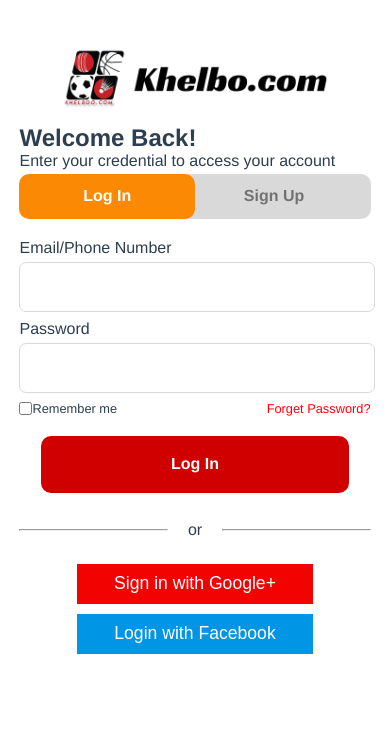
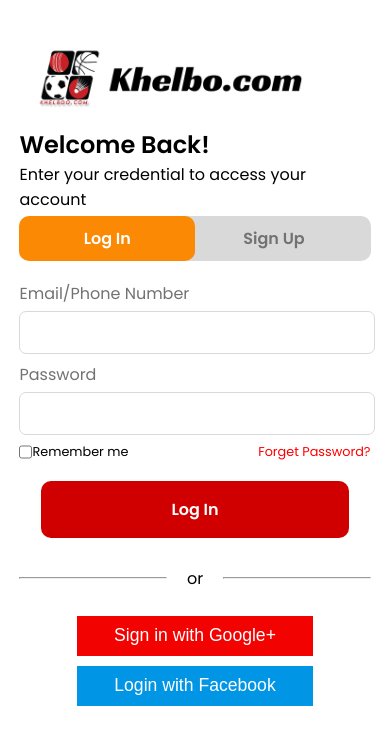
Before and after one commit to faysaltaysir/khelboo-credentials, a Vue app: page /khelboo-credentials/login in a window 390 px wide. Shown: the top 744 px of the page. Built offline with nearby package versions, Linux system fonts and the light colour scheme.

Commit message:
Final touches

```diff
--- a/index.html
+++ b/index.html
@@ -4,6 +4,9 @@
     <meta charset="UTF-8">
     <meta name="viewport" content="width=device-width, initial-scale=1.0">
     <title>Vite App</title>
+    <link rel="preconnect" href="https://fonts.googleapis.com">
+    <link rel="preconnect" href="https://fonts.gstatic.com" crossorigin>
+    <link href="https://fonts.googleapis.com/css2?family=Noto+Sans+Bengali:wght@100..900&family=Poppins:ital,wght@0,100;0,200;0,300;0,400;0,500;0,600;0,700;0,800;0,900;1,100;1,200;1,300;1,400;1,500;1,600;1,700;1,800;1,900&display=swap" rel="stylesheet">
     <link rel="stylesheet" href="./src/assets/styles.css">
   </head>
   <body>
--- a/src/App.vue
+++ b/src/App.vue
@@ -1,10 +1,10 @@
 <template>
 
-  <div class="page-main-body">
+  <div class="page-main-body poppins-regular">
 
-    <router-view name="leftContent" class="view"></router-view>
+    <router-view name="leftContent" class="router-view"></router-view>
 
-    <div class="page-right">
+    <div class="input-credential-section">
 
       <head-button></head-button>
       <router-view name="subContent"></router-view>
@@ -12,52 +12,47 @@
 
     </div>
 
-    <router-view name="rightContent" class="view"></router-view>
+    <router-view name="rightContent" class="router-view"></router-view>
 
   </div>
 
-  <!-- <footer-view></footer-view> -->
 </template>
 
 <script>
-import FooterView from './components/FooterView.vue'
 import ImageView from './components/ImageView.vue';
 import HeadButton from './components/HeadButton.vue';
 import InputSignup from './components/InputSignup.vue';
-import ExtraView from './components/Extra.vue'
+import ExtraView from './components/ExtraSection.vue'
 export default {
   name: 'App',
   components: {
-     FooterView, ImageView, HeadButton, InputSignup, ExtraView
+    ImageView, HeadButton, InputSignup, ExtraView
   }
 }
 </script>
 
-<style>
+<style scoped>
 
-.active{
-  background-color: #FB8904;
-  color: #FFF;
-  z-index: 3;
-}
-.active:hover{
-  background-color: #ffa33a;
-  /* opacity: .9; */
-}
-#app {
-  font-family: Avenir, Helvetica, Arial, sans-serif;
-  -webkit-font-smoothing: antialiased;
-  -moz-osx-font-smoothing: grayscale;
-  text-align: center;
-  color: #2c3e50;
+
+.page-main-body{
+    margin-top: 5vw;
+    padding-bottom: 5vw;
+    height: 100%;
+    align-items: center;
+    display: flex;
+    justify-content: space-around;
+    padding: 3vw;
 }
 
-* {
-  margin: 0px;
-  /* background-color: burlywood; */
+.input-credential-section{
+    width: 426px;
+    height: 820px;
+    padding: 2vw;
+    position: relative;
+
 }
 @media (max-width: 700px){
-    .view{
+  .router-view{
     display: none;
   }
   .page-main-body{
--- a/src/assets/styles.css
+++ b/src/assets/styles.css
@@ -1,158 +1,43 @@
-.button-signup{
-    display: flex;
-    align-items: center;
-    justify-content: center;
+/* Page main body styling */
+*{
+    margin: 0px;
 }
-.route{
-    width: 100%;
-}
-.para{
-    text-align: left;
-}
-.logo{
-    height: 5rem;
-}
-.welcome{
-    margin-top: 1px;
-    font-weight: 600;
-    font-size: 1.5rem;
-    text-align: left;
-}
-.google{
-    background-color:#f30202;
-    margin: 5px;
-}
-.facebook{
-    background-color: rgb(0, 149, 229);
-    margin: 5px;
-}
-.extra{
-    display: flex;
-    flex-direction: column;
-    align-items: center;
-    justify-content: center;
-}
-.btns-type2{
-    display: flex;
-    flex-direction: column;
-    width: 70%;
-    justify-content: center;
-}
-.btn-type2:hover{
-    transform: scale(1.1);
-}
-.btn-type2{
-    font-size: 1.1rem;
-    height: 40px;
-    color: white;
-    border: 0px;
-    transition: .3s;
-    cursor: pointer;
-}
-.orin{
-    display: inline;
-    padding: 20px;
-}
-hr{
-    width: 50%;
-}
-.or{
-    display: flex;
-    justify-content: center;
-    align-items: center;
-    width: 100%;
+
+.poppins-regular {
+    font-family: "Poppins", sans-serif;
+    font-weight: 400;
+    font-style: normal;
 }
 
 
 
-.btn{
+/****************************************/
+
+/* Signup-login buttons */
+
+.button-style{
     display: flex;
     justify-content: center;
     align-items: center;
     text-decoration: none;
     cursor: pointer;
-    /* margin-top: 1rem; */
     margin-bottom: 0.5rem;
     height: 45px;
     border-radius: 10px;
     border: 0px;
-    /* font-size: 1rem; */
     font-weight: 600;
     cursor: pointer;
     transition: .5s;
     color: #727272;
 }
-.btn:hover{
-    background-color: #525151;
-    color: #D9D9D9;
-}
 
-.btns{
-    /* background-color: #D10000; */
-    position: relative;
-    width: 100%;
-    height: 45px;
-    margin-top: 1vw;
-    margin-bottom: 20px;
-}
-.main-img{
-    width: 40vw;
-    height: 820px;
-    min-width: 350px;
-    /* margin: 3vw; */
-
-}
-.page-main-body{
-    margin-top: 5vw;
-    padding-bottom: 5vw;
-    /* width: 90%; */
-    height: 100%;
-    /* padding: 1vw; */
-    align-items: center;
-    display: flex;
-    justify-content: space-around;
-    /* background-color: #D10000; */
-    padding: 3vw;
-}
-
-.page-left{
-    /* flex: 2; */
-    min-width: 400px;
-    width: 640px;
-    height: 820px;
-    /* height: max-content; */
-    /* padding-left: 1vw; */
+.button-holding-box{
     display: flex;
     align-items: center;
     justify-content: center;
-    /* height: 80vh; */
-    /* background-color: aqua; */
-    /* margin: 0vw 2vw 0vw 2vw; */
-}
-.page-right{
-    /* margin: 0vw 10vw 0vw 4vw; */
-    /* flex: 1; */
-    width: 426px;
-    height: 820px;
-    /* height: 100%; */
-    /* min-width: 300px; */
-    /* border: 2px solid black; */
-    /* width: 50%; */
-    /* margin-left: 200px; */
-    padding: 2vw;
-    /* padding-right: 4vw; */
-    /* padding-left: 4vw; */
-    /* margin:0px 10px 0px 1vw ; */
-    /* background-color: blue; */
-    position: relative;
-
 }
 
-body{
-    /* margin: 0px; */
-}
-
-.signup2{
+.signup-login-main-button{
     width: 308px;
     height: 57px;
     margin-top: 20px;
@@ -161,47 +46,45 @@ body{
     transition: .3s;
     text-decoration: none;
 }
-.signup2:hover{
-    transform: scale(1.1);
+.signup-login-main-button:hover{
+    transform: scale(1.05);
     background-color: black;
 }
 
-.login{
-    width: 50%;
-    background-color: #D9D9D9;
-    color: #474747;
-    position: absolute;
-    left: 0px;
-    z-index: 1;
+
+/****************************************/
+
+
+/* Input section Signup Login OTP */
+
+.inputs-section-box{
+    text-align: left;
 }
-.signup{
-    position: absolute;
-    /* right: px; */
-    width: 55%;
-    background-color: #D9D9D9;
-    /* color: #FFF; */
-    /* left: 00px; */
-    right: 0px;
-    z-index: 2;
+.especific-input-section{
+    height: 81px;
+    display: flex;
+    flex-direction: column;
+    color: #727272;
 }
+
 .input-box-style{
     width: 95%;
     height: 55px;
     border-radius: 7px;
     border: 1px solid #D9D9D9;
     margin-bottom: 10px;
-    font-size: 1.5rem;
+    font-size: 1.1rem;
     margin-top: 5px;
     padding: 10px;
     transition: border-color 0.3s ease, box-shadow 0.3s ease;
-
+    color: #727272;
 }
-.box:hover , .input-box-style:hover{
+.otp-box:hover , .input-box-style:hover{
     border-color:#D9D9D9;
     box-shadow: 0 0 8px 2px #D9D9D9;
     outline: none;
 }
-.box:focus , .input-box-style:focus{
+.otp-box:focus , .input-box-style:focus{
     border-color: #007bff;
     box-shadow: 0 0 8px 2px rgba(0, 123, 255, 0.7);
     outline: none;
--- a/src/components/Extra.vue
+++ /dev/null
@@ -1,19 +0,0 @@
-<template>
-    <div class="extra">
-        <div class="or">
-            <hr>
-            <p class="orin">or</p>
-            <hr>
-        </div>
-        <div class="btns-type2">
-            <button class="btn-type2 google">Sign in with Google+</button>
-            <button class="btn-type2 facebook">Login with Facebook</button>
-        </div>
-
-    </div>
-</template>
-<script>
-export default{
-
-}
-</script>
--- /dev/null
+++ b/src/components/ExtraSection.vue
@@ -0,0 +1,72 @@
+<template>
+    <div class="extra-section">
+        <div class="or-section">
+            <hr>
+            <p class="or-text">or</p>
+            <hr>
+        </div>
+        <div class="rectangle-button-section">
+            <button class="rectangle-button-style google">Sign in with Google+</button>
+            <button class="rectangle-button-style facebook">Login with Facebook</button>
+        </div>
+
+    </div>
+</template>
+<style scoped>
+.or-section {
+    display: flex;
+    justify-content: center;
+    align-items: center;
+    width: 100%;
+}
+
+.or-text {
+    display: inline;
+    padding: 20px;
+}
+
+hr {
+    width: 50%;
+}
+.extra-section{
+    display: flex;
+    flex-direction: column;
+    align-items: center;
+    justify-content: center;
+}
+.rectangle-button-section {
+    display: flex;
+    flex-direction: column;
+    width: 70%;
+    justify-content: center;
+}
+
+.rectangle-button-style:hover {
+    transform: scale(1.1);
+}
+
+.rectangle-button-style {
+    font-size: 1.1rem;
+    height: 40px;
+    color: white;
+    border: 0px;
+    transition: .3s;
+    cursor: pointer;
+}
+
+.google {
+    background-color: #f30202;
+    margin: 5px;
+}
+
+.facebook {
+    background-color: rgb(0, 149, 229);
+    margin: 5px;
+}
+</style>
+
+<script>
+export default {
+
+}
+</script>
--- a/src/components/HeadButton.vue
+++ b/src/components/HeadButton.vue
@@ -1,28 +1,78 @@
 <template>
     <!-- head -->
     <div class="head">
-        <p><img src="../assets/logo-main.png" alt="" class="logo"></p>
-        <p class="welcome">Welcome Back!</p>
-        <p class="para">Enter your credential to access your account</p>
+        <p><img src="../assets/logo-main.png" alt="" class="khelboo-logo"></p>
+        <p class="welcome-text">Welcome Back!</p>
+        <p class="head-para">Enter your credential to access your account</p>
     </div>
     <!-- signup login -->
-    <div class="btns">
+    <div class="signup-login-button-merge-section">
 
-        <router-link to="/khelboo-credentials/login" class="btn login" active-class="active">Log In</router-link>
-        <router-link to="/khelboo-credentials/signup" class="btn signup" :class="isSignUpActive ? 'active' : ''">Sign Up</router-link>
+        <router-link to="/khelboo-credentials/login" class="button-style login-merge-button"
+            active-class="active">Log In</router-link>
+        <router-link to="/khelboo-credentials/signup" class="button-style signup-merge-button"
+            :class="isSignUpActive ? 'active' : ''">Sign Up</router-link>
+    </div>
 
-    </div>
 </template>
 <style scoped>
+.button-style:hover{
+    background-color: #c4c4c4;
+}
+.head-para{
+    text-align: left;
+}
+.khelboo-logo{
+    height: 5rem;
+}
+.welcome-text{
+    margin-top: 1px;
+    font-weight: 600;
+    font-size: 1.5rem;
+    text-align: left;
+}
+.signup-login-button-merge-section {
+    position: relative;
+    width: 100%;
+    height: 45px;
+    margin-top: 1vw;
+    margin-bottom: 20px;
+}
 
+.login-merge-button {
+    width: 50%;
+    background-color: #D9D9D9;
+    color: #474747;
+    position: absolute;
+    left: 0px;
+    z-index: 1;
+}
+
+.signup-merge-button {
+    position: absolute;
+    width: 55%;
+    background-color: #D9D9D9;
+    right: 0px;
+    z-index: 2;
+}
+
+.active {
+    background-color: #FB8904;
+    color: #FFF;
+    z-index: 3;
+}
+
+.active:hover {
+    background-color: #ffa33a;
+}
 </style>
 <script>
-export default{
+export default {
     computed: {
-    isSignUpActive() {
-      return this.$route.path.includes('/khelboo-credentials/signup') ||
-             this.$route.path.includes('/khelboo-credentials/otp');
+        isSignUpActive() {
+            return this.$route.path.includes('/khelboo-credentials/signup') ||
+                this.$route.path.includes('/khelboo-credentials/otp');
+        }
     }
-  }
 }
 </script>
--- a/src/components/InputLogin.vue
+++ b/src/components/InputLogin.vue
@@ -1,63 +1,60 @@
 <template>
-    <div class="inputs">
+    <div class="inputs-section-box">
 
-        <div class="same">
+        <div class="especific-input-section">
             <p>Email/Phone Number</p>
             <input type="text" name="phone" id="phone" class="input-text input-box-style">
         </div>
-        <div class="same">
+        <div class="especific-input-section">
             <p>Password</p>
             <input type="password" name="password" id="password" class="input-text input-box-style">
         </div>
 
-        <div class="pass-rem">
-            <div class="rem">
-                <input type="checkbox" name="remember" id="remember" class="check">
-                <label for="remember" class="check">Remember me</label>
+        <div class="pass-rem-forget-div">
+            <div class="remember-me-div">
+                <input type="checkbox" name="remember" id="remember" class="check-box">
+                <label for="remember" class="check-box">Remember me</label>
             </div>
-            <div class="forget">
+            <div class="forget-pass-div">
                 <a href="">Forget Password?</a>
             </div>
         </div>
-        <div class="button-signup">
-            <router-link to="/khelboo-credentials/otp" class="btn signup2">Log In</router-link>
+        <div class="button-holding-box">
+            <router-link to="/khelboo-credentials/otp" class="button-style signup-login-main-button">Log In</router-link>
         </div>
+
     </div>
 
-    </template>
+</template>
 
-    <style scoped>
-    .rem{
+<style scoped>
+    .remember-me-div{
         display: flex;
     }
-    .rem .check{
+    .remember-me-div .check-box{
         cursor: pointer;
     }
-    .forget a{
+    .remember-me-div .check-box:hover{
+        opacity: 0.7;
+        cursor: pointer;
+    }
+    .forget-pass-div a{
         color: red;
         text-decoration: none;
         cursor: pointer;
     }
-    .forget a:hover{
+    .forget-pass-div a:hover{
         color: black;
     }
-    .pass-rem{
+    .pass-rem-forget-div{
         display: flex;
         justify-content: space-between;
         font-size: 0.8rem;
     }
-    .inputs{
-        text-align: left;
-    }
-    .input-text{
-        height: 55px;
-    }
-    .same{
-        height: 81px;
-        display: flex;
-        flex-direction: column;
-    }
-    </style>
+
+
+</style>
+
 <script>
     export default{
 
--- a/src/components/InputOtp.vue
+++ b/src/components/InputOtp.vue
@@ -1,46 +1,39 @@
 <template>
-    <div class="inputs">
-        <div class="bind">
+    <div class="inputs-otp-section">
+
             <div class="text-div">
                 <p class="txt">OTP Fillup</p>
             </div>
-            <div class="otp-boxs">
-                <input type="text" class="box">
-                <input type="text" class="box">
+
+            <div class="otp-box-section">
+
+                <input type="text" class="otp-box">
+                <input type="text" class="otp-box">
                 <p class="otp-hipen">-</p>
-                <input type="text" class="box">
-                <input type="text" class="box">
+                <input type="text" class="otp-box">
+                <input type="text" class="otp-box">
+
             </div>
-        </div>
+    </div>
 
-    </div>
-    <div class="button-signup">
-        <router-link to="/khelboo-credentials/login" class="btn signup2" active-class="active">Sign Up</router-link>
+    <div class="button-holding-box">
+        <router-link to="/khelboo-credentials/login" class="button-style signup-login-main-button" active-class="active">Sign Up</router-link>
     </div>
 
 </template>
 <style scoped>
-.bind {
-    width: 100%;
-    height: 85px;
-    /* height: 100%; */
-    /* background-color: blue; */
-}
+
 
 .text-div {
     padding: 0px 0px 10px 3px;
-    display: flex;
 }
 
-.inputs {
+.inputs-otp-section {
     width: 100%;
     height: max-content;
     color: #433E3F;
-    display: flex;
-    /* padding-top: 20px; */
     align-items: center;
     justify-content: space-between;
-    /* padding: 10px; */
     margin-top: 100px;
     margin-bottom: 100px;
 }
@@ -49,19 +42,15 @@
     font-size: 1.5rem;
 }
 
-.otp-boxs {
+.otp-box-section {
     width: 100%;
     height: max-content;
     display: flex;
-    /* width: 100%; */
-    /* background-color: rgb(207, 9, 9); */
     justify-content: space-between;
     align-items: center;
-    /* padding: 0px 2vw; */
-    /* background-color: aqua; */
 }
 
-.box {
+.otp-box {
     border-radius: 5px;
     width: 19%;
     height: 55px;
@@ -70,18 +59,6 @@
     padding-left: 10px;
     font-size: 2rem;
     transition: border-color 0.3s ease, box-shadow 0.3s ease;
-
 }
 
-
-
-@media (max-width: 700px) {
-    /* .otp-boxs{
-            width: 80%;
-            background-color: red;
-        }
-        .box{
-            width: 80px;
-        } */
-}
 </style>
--- a/src/components/InputSignup.vue
+++ b/src/components/InputSignup.vue
@@ -1,45 +1,24 @@
 <template>
-<div class="inputs">
-    <div class="phone same">
+<div class="inputs-section-box">
+    <div class="especific-input-section">
         <p>Phone Number</p>
         <input type="text" name="phone" id="phone" class="input-box-style">
     </div>
-    <div class="password same">
+    <div class="especific-input-section">
         <p>Password</p>
         <input type="password" name="password" id="password" class="input-box-style">
     </div>
-    <div class="confirm same">
+    <div class="especific-input-section">
         <p>Confirm Password</p>
         <input type="password" name="confpass" id="confpass" class="input-box-style">
     </div>
-    <div class="button-signup">
-        <router-link to="/khelboo-credentials/otp" class="btn signup2">Sign Up</router-link>
+    <div class="button-holding-box">
+        <router-link to="/khelboo-credentials/otp" class="button-style signup-login-main-button">Sign Up</router-link>
     </div>
-
 </div>
 </template>
 
 <style scoped>
-
-.same{
-    height: 81px;
-    display: flex;
-    flex-direction: column;
-}
-.inputs{
-    display: flex;
-    flex-direction: column;
-    justify-content: space-between;
-    /* align-items: center; */
-    width: 100%;
-    height: max-content;
-    text-align: left;
-    color: #433E3F;
-    font-size: 1rem;
-    /* background-color: aqua; */
-}
-
-
 </style>
 <script>
 export default{
```
Also changed, not shown: src/components/FooterView.vue (deleted, +0 -110 lines), src/components/ImageView.vue (+17 -2 lines), src/assets/logo.png (deleted), 1 other file (tests, documents, lock files or other folders). Lines whose indentation alone changed are shown as unchanged.
